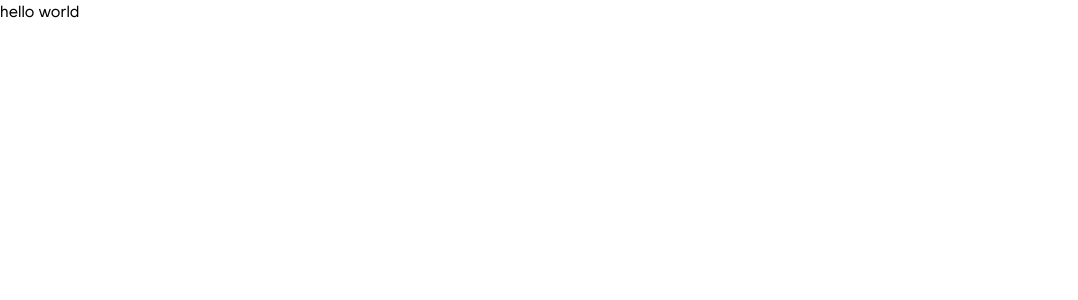
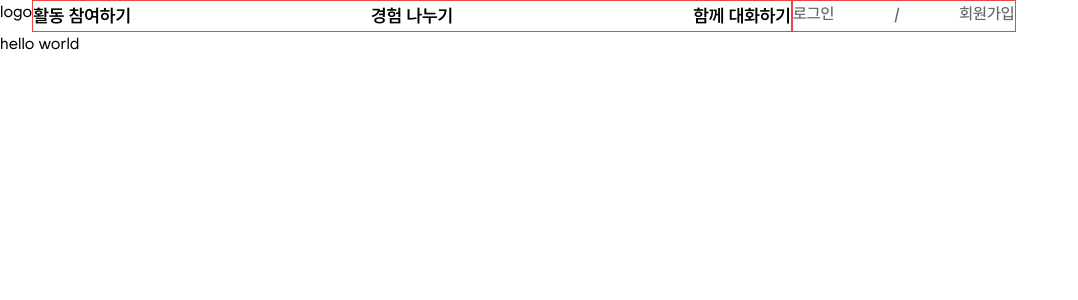
Before and after one commit to Kusitms-29th-Meetup-TeamE/Frontend, a Next.js app: page / in a window 1280 px wide. Shown: the top 300 px of the page, without its empty margins (0-1078 px from the left). Built offline with nearby package versions, Linux system fonts and the light colour scheme.

Commit message:
📍 Feat(#7): add temp-frame of header-component

```diff
--- a/src/app/layout.tsx
+++ b/src/app/layout.tsx
@@ -3,6 +3,7 @@ import './globals.css';
 import React from 'react';
 import { Toaster } from 'react-hot-toast';
 
+import Header from '@/components/common-components/common/Header';
 import GlobalModal, {
   GlobalModalProvider,
 } from '@/components/common-components/global-modal';
@@ -21,6 +22,7 @@ export default function RootLayout({
       <body className={`${wantedSans.variable} font-wantedSans`}>
         <Providers>
           <GlobalModalProvider>
+            <Header />
             {children}
             <GlobalModal />
           </GlobalModalProvider>
--- /dev/null
+++ b/src/components/common-components/common/Header.tsx
@@ -0,0 +1,72 @@
+'use client';
+
+import { CgProfile } from 'react-icons/cg';
+import { VscBell } from 'react-icons/vsc';
+
+import { useNotifyLogin } from '@/hooks/useToast';
+
+import Link from 'next/link';
+
+const variants = {
+  menubar: 'flex border border-red-500 gap-[240px]',
+  centerMenu: 'hover:gray text-h2 cursor-pointer',
+  rightbar: 'flex gap-[60px] border border-red-500',
+  rightMenu: 'text-gray-07 text-h4',
+};
+
+export default function Header() {
+  const accessToken =
+    typeof window !== 'undefined' && sessionStorage.getItem('accessToken');
+
+  return (
+    <div className="w-full border-primary-orange6 flex">
+      <Link href="/">
+        <div>logo</div>
+      </Link>
+      <div className={variants.menubar}>
+        <Link href="#">
+          <div className={variants.centerMenu}>활동 참여하기</div>
+        </Link>
+        <Link href="#">
+          <div className={variants.centerMenu}>경험 나누기</div>
+        </Link>
+
+        <Link
+          href={accessToken ? '#' : '#'}
+          onClick={() => {
+            if (!accessToken) useNotifyLogin();
+          }}
+        >
+          <div className={variants.centerMenu}>함께 대화하기</div>
+        </Link>
+      </div>
+
+      {accessToken ? (
+        <div className={variants.rightbar}>
+          <span className={variants.rightMenu}>
+            <VscBell />
+            알림
+          </span>
+          <Link href="#">
+            <span className={variants.rightMenu}>
+              <CgProfile />
+              마이페이지
+            </span>
+          </Link>
+          <span className={variants.rightMenu}>로그아웃</span>
+        </div>
+      ) : (
+        <div className={variants.rightbar}>
+          <Link href="/login">
+            <span className={variants.rightMenu}>로그인</span>
+          </Link>
+
+          <span className={variants.rightMenu}>/</span>
+          <Link href="/sign-up">
+            <span className={variants.rightMenu}>회원가입</span>
+          </Link>
+        </div>
+      )}
+    </div>
+  );
+}
```
